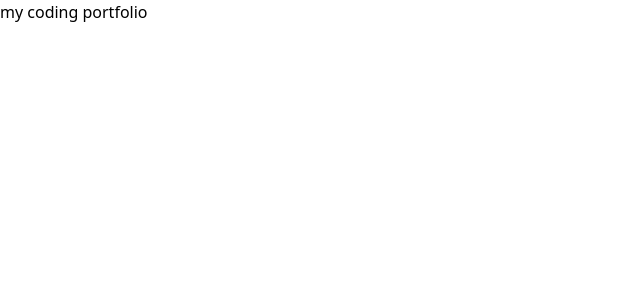
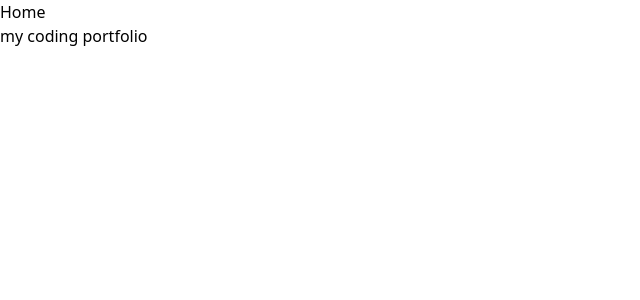
Before and after one commit to avashraj/personalsite, a Next.js app: page /portfolio in a window 1280 px wide. Shown: the top 300 px of the page, without its empty margins (0-640 px from the left). Built offline with nearby package versions, Linux system fonts and the light colour scheme.

Commit message:
home button component + adding button to main pages

```diff
--- a/app/about/page.js
+++ b/app/about/page.js
@@ -1,4 +1,13 @@
-
+import HomeButton from "../components/homebutton";
 export default function AboutMe(){
-    return <h1>more about me</h1>
+    return(
+        <div>
+            <div>
+                <HomeButton />
+            </div>
+            <div>
+                <h1>more about me</h1>
+            </div>
+        </div>
+    );
 }
--- /dev/null
+++ b/app/components/homebutton.js
@@ -0,0 +1,8 @@
+"use client"
+import Link from "next/link"
+
+export default function HomeButton() {
+    return(
+        <button><Link href = '/'>Home</Link></button>
+    );
+}
--- a/app/photog/page.js
+++ b/app/photog/page.js
@@ -8,10 +8,12 @@ default have my favorite photos on page
 show photos that have been designated by the buttons
 */
 
+import HomeButton from "../components/homebutton";
+
 export default function Photography() {
     return(
         <div>
-            <div className="flex"><button>home</button></div>
+            <div className="flex"><HomeButton /></div>
             <div className="flex justify-center"><p className="text-4xl">One of my hobbies is taking pictures,</p></div>
             <div className="flex justify-center"><h1 className="text-6xl">so heres my photography</h1></div>
             <div></div>
--- a/app/portfolio/page.js
+++ b/app/portfolio/page.js
@@ -1,4 +1,15 @@
+import HomeButton from "../components/homebutton"
+import Home from "../page";
+export default function Portfolio(){
 
-export default function Portfolio(){
-    return <h1>my coding portfolio</h1>
+    return(
+        <div>
+            <div>
+                <HomeButton />
+            </div>
+            <div>
+                <h1>my coding portfolio</h1>
+            </div>
+        </div>
+    );
 }
```
